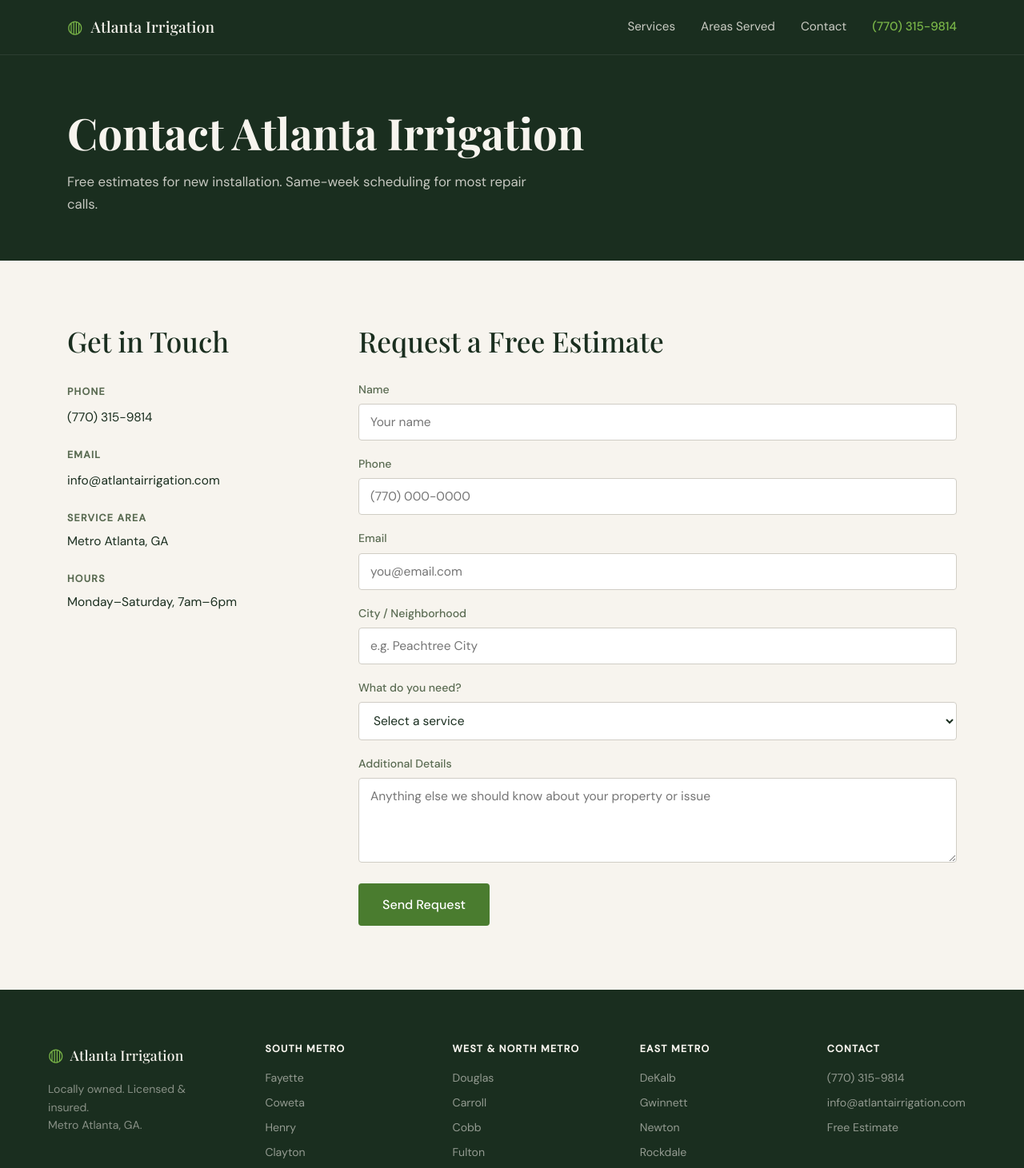
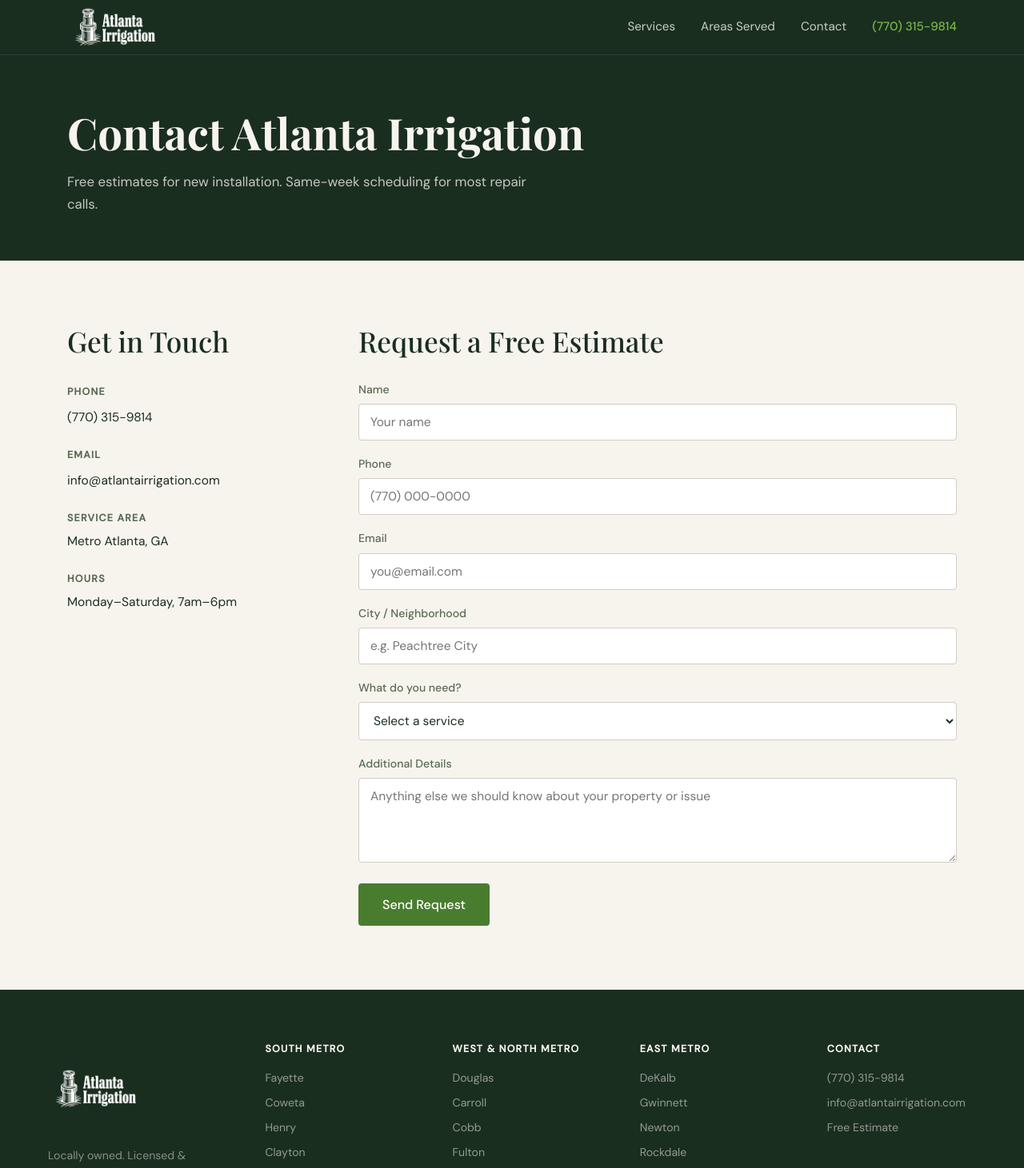
Before and after one commit to calebthames/atlantairrigation.com, a Next.js app: page /contact in a window 1280 px wide. Shown: the top 1461 px of the page at 80% size. Built offline with nearby package versions, Linux system fonts and the light colour scheme.

Commit message:
update logo navbar and footer

```diff
--- a/src/app/globals.css
+++ b/src/app/globals.css
@@ -102,6 +102,11 @@
   gap: 10px;
   text-decoration: none;
   color: var(--cream);
+}
+.logo img {
+  height: 120px;
+  width: auto;
+  display: block;
 }
 .logo-mark {
   font-size: 1.4rem;
--- a/src/app/layout.tsx
+++ b/src/app/layout.tsx
@@ -1,5 +1,6 @@
 import type { Metadata } from "next";
 import Link from "next/link";
+import Image from "next/image";
 import "./globals.css";
 
 export const metadata: Metadata = {
@@ -22,8 +23,13 @@
         <header className="site-header">
           <div className="header-inner">
             <Link href="/" className="logo">
-              <span className="logo-mark">◍</span>
-              <span className="logo-text">Atlanta Irrigation</span>
+              <Image
+                src="/atlanta-irrigation-logo.png"
+                alt="Atlanta Irrigation"
+                width={320}
+                height={80}
+                priority
+              />
             </Link>
             <nav className="site-nav">
               <Link href="/services">Services</Link>
@@ -39,8 +45,14 @@
         <footer className="site-footer">
           <div className="footer-inner">
             <div className="footer-brand">
-              <span className="logo-mark">◍</span>
-              <span className="logo-text">Atlanta Irrigation</span>
+              <Image
+                src="/atlanta-irrigation-logo.png"
+                alt="Atlanta Irrigation"
+                width={320}
+                height={60}
+                style={{ width: "auto", height: 120 }}
+                priority
+              />
               <p>Locally owned. Licensed &amp; insured.<br />Metro Atlanta, GA.</p>
             </div>
             <div className="footer-links">
```
Also changed, not shown: public/atlanta-irrigation-logo.png (added).
